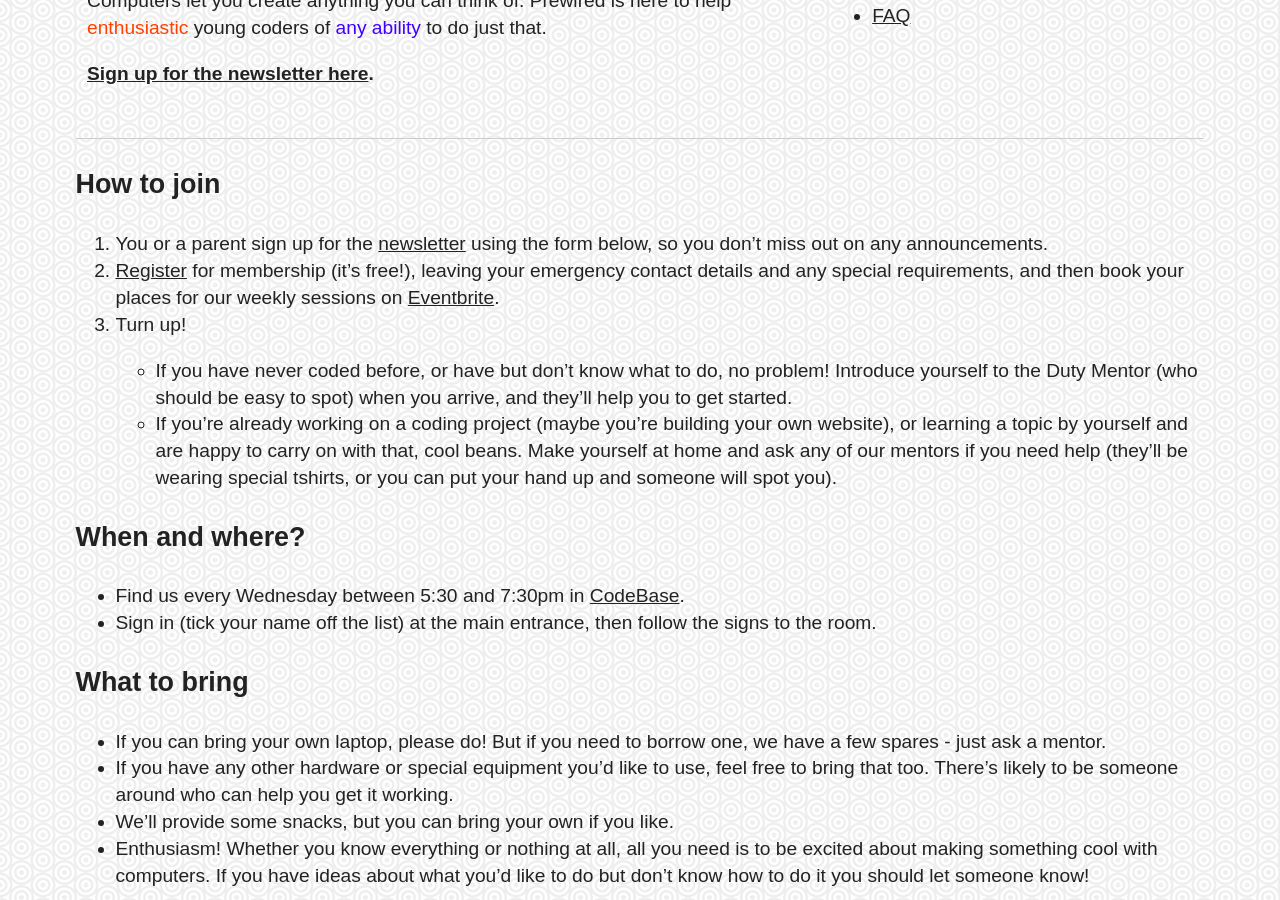
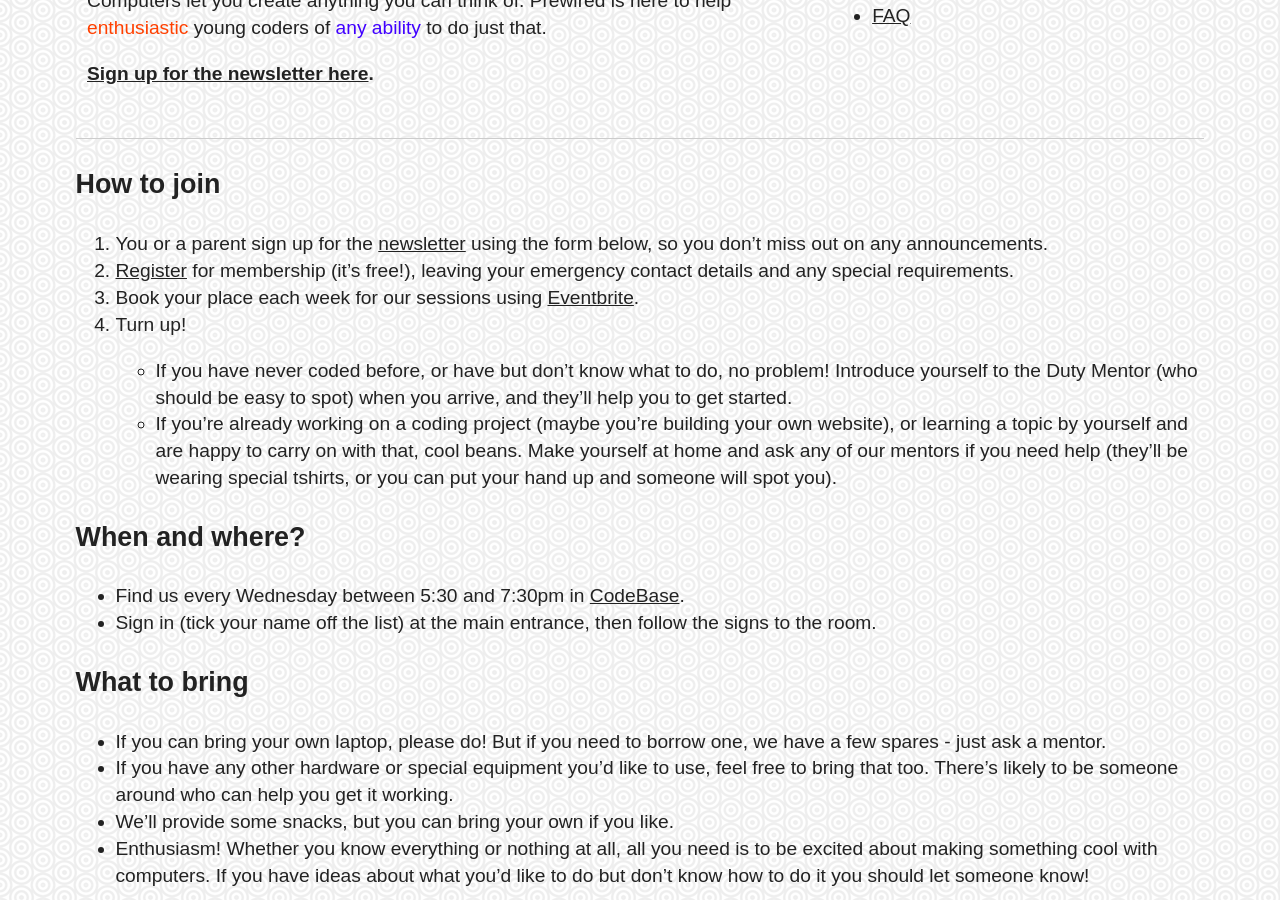
Before and after one commit to prewired/prewired.github.io, a Jekyll site: the page built from index.md, in a window 1280 px wide and 900 px high, scrolled down 715 px. Built offline with Jekyll 4.4.1, drawn with Linux system fonts in a browser that asks for light colours; some web fonts are replaced.

Commit message:
Clarify info on index.md

```diff
--- a/index.md
+++ b/index.md
@@ -7,8 +7,9 @@ layout: default
 ### How to join
 
 1. You or a parent sign up for the [newsletter](#newsletter) using the form below, so you don't miss out on any announcements.
-2. [Register](membership.html) for membership (it's free!), leaving your emergency contact details and any special requirements, and then book your places for our weekly sessions on [Eventbrite](https://www.eventbrite.co.uk/e/prewired-registration-15338031465).
-3. Turn up!
+2. [Register](membership.html) for membership (it's free!), leaving your emergency contact details and any special requirements.
+3. Book your place each week for our sessions using [Eventbrite](https://www.eventbrite.co.uk/e/prewired-registration-15338031465).
+4. Turn up!
     - If you have never coded before, or have but don't know what to do, no problem! Introduce yourself to the Duty Mentor (who should be easy to spot) when you arrive, and they'll help you to get started.
     - If you're already working on a coding project (maybe you're building your own website), or learning a topic by yourself and are happy to carry on with that, cool beans. Make yourself at home and ask any of our mentors if you need help (they'll be wearing special tshirts, or you can put your hand up and someone will spot you).
 
```
